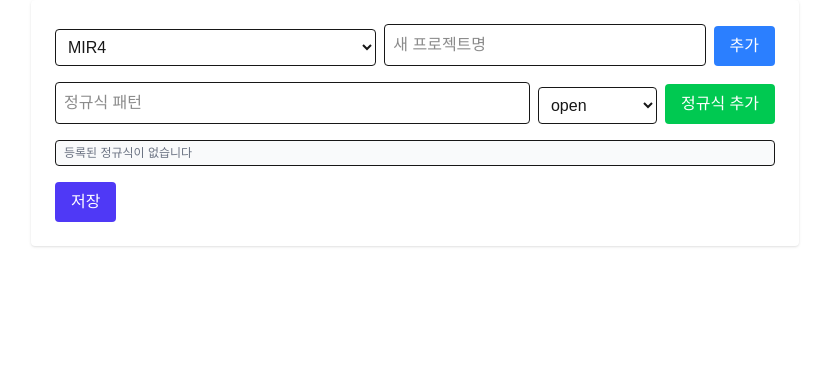
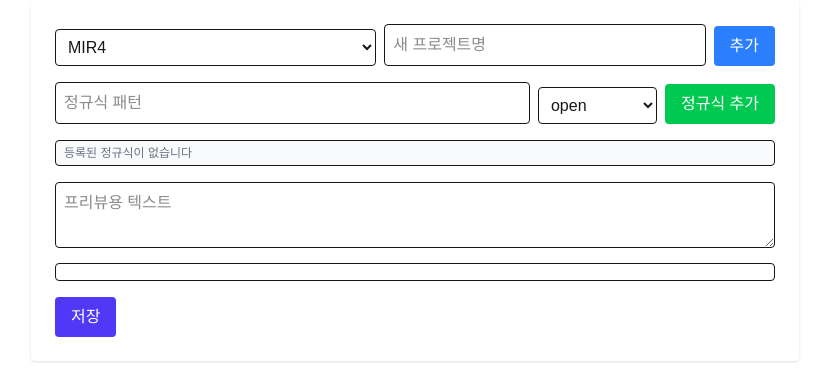
Before and after one commit to cglee-bg/mir4-tag-reflector, a Next.js app: page /templates in a window 1280 px wide. Shown: the top 376 px of the page, without its empty margins (225-1054 px from the left). Built offline with nearby package versions, Linux system fonts and the light colour scheme.

Commit message:
feat: add regex preview to template manager

```diff
--- a/src/app/templates/page.tsx
+++ b/src/app/templates/page.tsx
@@ -11,6 +11,11 @@ interface ProjectTemplate {
   special: string[];
 }
 
+interface TagPattern {
+  pattern: string;
+  type: PatternType;
+}
+
 const initialTemplates: Record<string, ProjectTemplate> = {
   MIR4: { open: [], close: [], self: [], special: [] },
   ArcheAge: { open: [], close: [], self: [], special: [] },
@@ -20,8 +25,9 @@ export default function TemplateManager() {
   const [projectTemplates, setProjectTemplates] = useState<Record<string, ProjectTemplate>>(initialTemplates);
   const [selectedProject, setSelectedProject] = useState<string>(Object.keys(initialTemplates)[0]);
   const [newProject, setNewProject] = useState('');
-  const [pattern, setPattern] = useState('');
+  const [newPattern, setNewPattern] = useState('');
   const [patternType, setPatternType] = useState<PatternType>('open');
+  const [previewText, setPreviewText] = useState('');
 
   const addProject = () => {
     const name = newProject.trim();
@@ -32,15 +38,15 @@ export default function TemplateManager() {
   };
 
   const addPattern = () => {
-    if (!pattern.trim()) return;
+    if (!newPattern.trim()) return;
     setProjectTemplates((prev) => ({
       ...prev,
       [selectedProject]: {
         ...prev[selectedProject],
-        [patternType]: [...prev[selectedProject][patternType], pattern],
+        [patternType]: [...prev[selectedProject][patternType], newPattern],
       },
     }));
-    setPattern('');
+    setNewPattern('');
   };
 
   const removePattern = (type: PatternType, index: number) => {
@@ -55,6 +61,34 @@ export default function TemplateManager() {
 
   const saveTemplates = () => {
     console.log(projectTemplates);
+  };
+
+  const previewOutput = () => {
+    let result = previewText
+      .replace(/&/g, '&amp;')
+      .replace(/</g, '&lt;')
+      .replace(/>/g, '&gt;');
+    const patterns: TagPattern[] = [
+      ...projectTemplates[selectedProject].open.map((p) => ({ pattern: p, type: 'open' as PatternType })),
+      ...projectTemplates[selectedProject].close.map((p) => ({ pattern: p, type: 'close' as PatternType })),
+      ...projectTemplates[selectedProject].self.map((p) => ({ pattern: p, type: 'self' as PatternType })),
+      ...projectTemplates[selectedProject].special.map((p) => ({ pattern: p, type: 'special' as PatternType })),
+    ];
+    patterns.forEach((p) => {
+      try {
+        const regex = new RegExp(p.pattern, 'g');
+        const cls =
+          p.type === 'open'
+            ? 'bg-blue-100 text-blue-800'
+            : p.type === 'close'
+            ? 'bg-red-100 text-red-800'
+            : p.type === 'self'
+            ? 'bg-green-100 text-green-800'
+            : 'bg-purple-100 text-purple-800';
+        result = result.replace(regex, (m) => `<span class='${cls} px-1 rounded'>${m}</span>`);
+      } catch {}
+    });
+    return result;
   };
 
   const list = Object.entries(projectTemplates[selectedProject] || {}).flatMap(([type, patterns]) =>
@@ -88,8 +122,8 @@ export default function TemplateManager() {
 
       <div className="flex flex-wrap items-end gap-2 mb-4">
         <input
-          value={pattern}
-          onChange={(e) => setPattern(e.target.value)}
+          value={newPattern}
+          onChange={(e) => setNewPattern(e.target.value)}
           placeholder="정규식 패턴"
           className="border p-2 rounded flex-1"
         />
@@ -128,6 +162,18 @@ export default function TemplateManager() {
         ))}
       </ul>
 
+      <textarea
+        value={previewText}
+        onChange={(e) => setPreviewText(e.target.value)}
+        placeholder="프리뷰용 텍스트"
+        rows={2}
+        className="border p-2 w-full rounded mt-4"
+      />
+      <div
+        className="border p-2 text-sm rounded mt-2"
+        dangerouslySetInnerHTML={{ __html: previewOutput() }}
+      />
+
       <button
         onClick={saveTemplates}
         className="mt-4 px-4 py-2 bg-indigo-600 text-white rounded"
```
